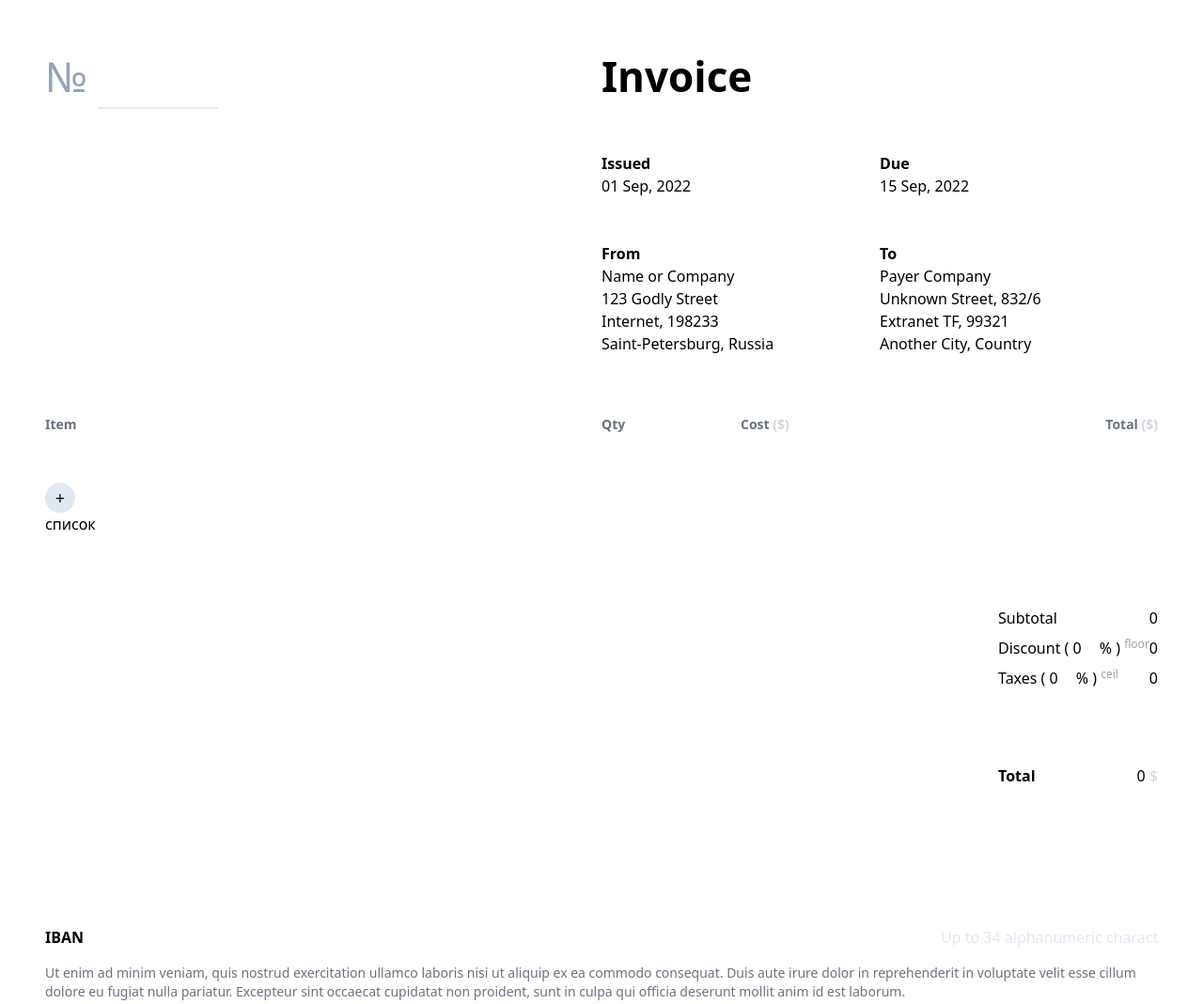
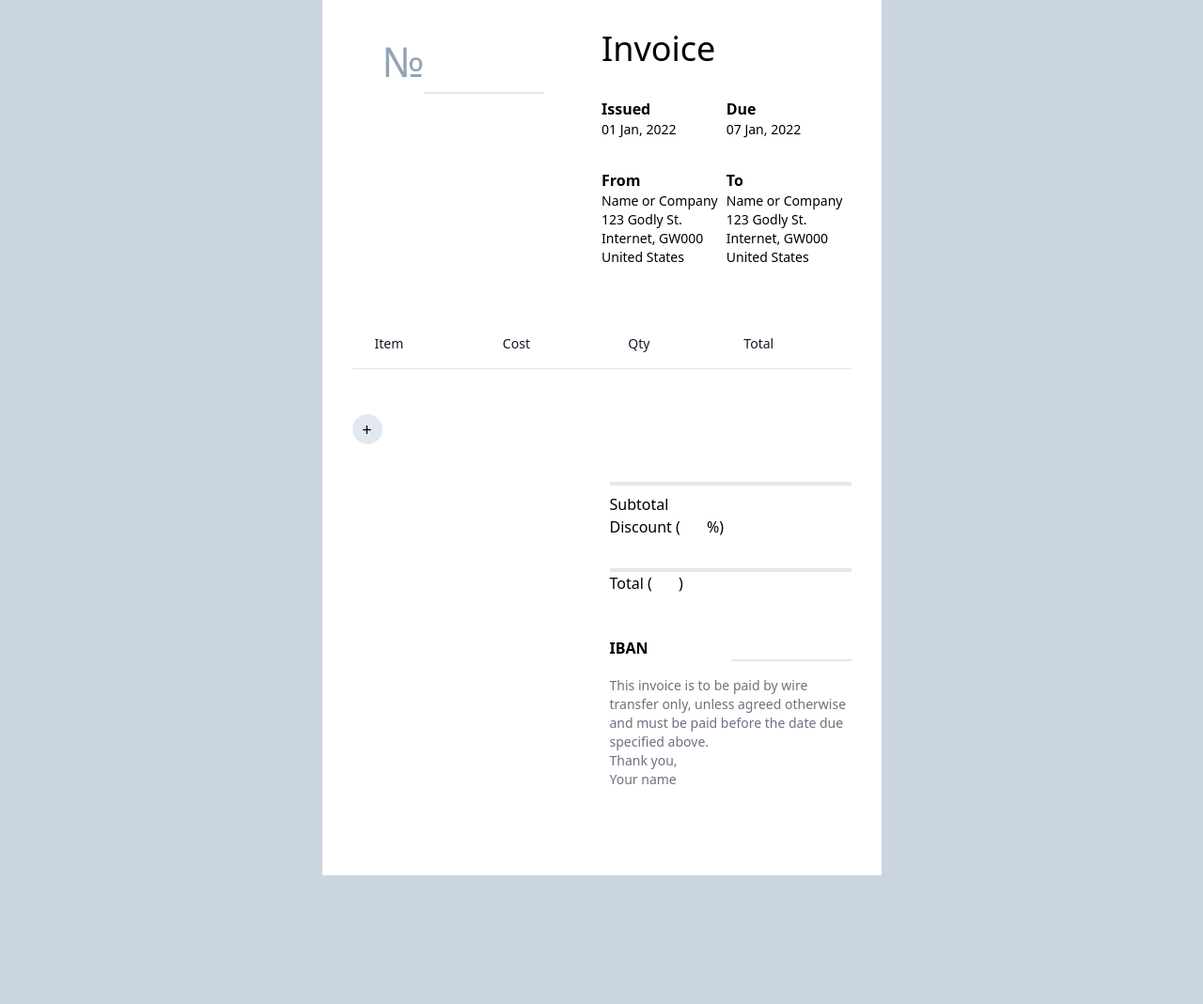
Before and after one commit to Zgerskih/itmoInvoice, a website built with Vite: page index.html in a window 1280 px wide. Shown: the top 1069 px of the page at 94% size. After the commit the page ends 932 px from the top, so only its background shows below. Built offline with nearby package versions, Linux system fonts and the light colour scheme.

Commit message:
вывод списка

```diff
--- a/index.html
+++ b/index.html
@@ -1,147 +1,142 @@
-
 <!DOCTYPE html>
 <html lang="en">
 <head>
   <meta charset="UTF-8" />
-  <link href="/vite.svg" rel="icon" type="image/svg+xml" />
-  <meta content="width=device-width, initial-scale=1.0" name="viewport" />
-  <title>INVOICE</title>
-  <script type="module" crossorigin src="main.js"></script>
-  <link rel="stylesheet" href="style.css"/>
+  <link rel="icon" type="image/svg+xml" href="/vite.svg" />
+  <meta name="viewport" content="width=device-width, initial-scale=1.0" />
+  <link rel="stylesheet" href="style.css" />
+  <title>Vite App</title>
 </head>
-<body class="bg-gray-200">
-<div class="font-sans" id="app">
-  <div class="container relative mx-auto bg-white content-box">
-    <section class="absolute top-0 h-full w-full hidden" id="popup">
-      <div class="absolute top-0 h-full w-full bg-gray-500/60" id="overlayWorkItemPopup"></div>
-      <div class="relative h-104 bg-white px-12 py-6 flex flex-col" id="popupWorkItemContainerForm">
-        <header class="flex flex-row justify-between">
-          <button class="text-red enabled:hover:font-bold disabled:text-gray-300" id="btnDeleteWorkItemPopup">
+<body class="bg-slate-300 font-sans font-normal">
+<div class="bg-white relative mx-auto w-[595px] h-[932px]">
+  <section
+    class="absolute top-0 w-[595px] h-[245px] hidden"
+    id="popupContainer"
+  >
+    <div class="absolute top-0 h-full w-full bg-gray-500" id="popupBackgroundBlocker">
+      <div class="relative h-104 bg-white px-12 py-6 flex flex-col">
+        <header class="flex flex-row justify-between mt-1">
+          <button
+            class="text-red-700 enabled:hover:font-bold disabled:text-gray-300"
+            id=""
+          >
             Delete
           </button>
-          <button class="text-gray hover:text-black" id="btnCloseWorkItemPopup">close</button>
+          <button class="text-gray-600 hover:text-black" id="btnCloceContainer">
+            Close
+          </button>
         </header>
         <main class="flex flex-row justify-between mt-8">
-          <h1 class="text-4xl font-bold" id="titleWorkItemContainer">Add</h1>
+          <h1 class="text-4xl font-bold" id="  ">Add</h1>
           <div class="font-bold self-end">
-            <label for="inputWorkItemQty">Qty: </label>
+            <label for="">Qty:</label>
             <input
-              class="w-16 input-percentage"
-              id="inputWorkItemQty"
-              pattern="[0-9]{2}"
-              required
+              class="w-16 border-b-2 outline-none"
+              id="inputQtyElements"
               type="text"
-              value=""
             />
           </div>
           <div class="font-bold self-end">
-            <label for="inputWorkItemCost">Cost: $</label>
+            <label for="">Cost:</label>
             <input
-              class="w-16 input-percentage"
-              id="inputWorkItemCost"
-              pattern="[0-9]{2}"
+              class="w-16 border-b-2 outline-none"
               required
+              id="inputCostElements"
               type="text"
-              value=""
             />
           </div>
-          <div class="font-bold self-end">Total: <span class="text-lg" id="workItemTotalContainer">0</span></div>
+          <div class="font-bold self-end">
+            <label for="">Total:</label>
+            <span class="text-lg" id="inputTotalElements"></span>
+          </div>
           <button
-            class="px-4 bg-black text-white rounded-xl enabled:hover:bg-dark-900 disabled:opacity-30 disabled:text-gray"
-
-            id="btnCreateWorkItem"
+            class="px-4 bg-black text-white rounded-2 rounded-lg  enabled:hover:bg-black disabled:opacity-30 disabled:text-gray-500"
+            id="btnCreateItem"
           >
             Create
           </button>
         </main>
-        <footer class="flex flex-row mt-6 w-full">
+        <footer class="mt-6 w-full">
           <div class="flex-col w-full">
             <div class="flex-row">
               <div class="flex-col">
                 <div class="font-bold text-xs text-gray-600">
-                  <label for="inputWorkItemTitle">Work item:</label>
+                  <label for="">Work item:</label>
+                </div>
+              </div>
             </div>
             <div class="w-full mt-1">
               <input
                 class="bg-gray-100 border-1 w-full h-full p-2"
-                    id="inputWorkItemTitle"
-                    placeholder="Enter title of the work item"
+                type="text"
+                placeholder="Working on new functionality"
+                id="inpItemTitle"
               />
-                </div>
             </div>
           </div>
           <div class="flex-row mt-6">
             <div class="flex-col">
               <div class="font-bold text-xs text-gray-600">
-                  <label for="inputWorkItemDescription">Description:</label>
+                <label for="">Description:</label>
               </div>
               <div class="w-full mt-1 h-32">
                     <textarea
                       class="bg-gray-100 border-1 w-full h-full p-2"
-                        id="inputWorkItemDescription"
-                        placeholder="Write what this work item about"
-                        style="resize: none"
+                      id="inpDescription"
+                      style="resize: none;"
+                      placeholder="Design block implementatino for user account based on ticket number OPT-3217 "
                     ></textarea>
-                </div>
               </div>
             </div>
           </div>
         </footer>
       </div>
+    </div>
   </section>
-    <article class="flex flex-col p-12">
-      <header class="flex flex-row">
-        <div class="basis-1/2">
+  <div class="pl-8 pr-8">
+    <header class="container">
+      <div class="flex flex-row pt-8 order-3">
+        <div class="text-zinc-400 pl-8 basis-1/2">
           <h1 class="text-[44px] text-slate-400">
-            <label for="inputInvoiceNumber">№ </label>
-            <input
-              class="w-32 border-b-2 focus:border-slate-500 focus:text-slate-500 focus:outline-none"
-              id="inputInvoiceNumber"
-              pattern="[0-9]"
-              required
-              type="text"
-            />
+            <label for=""
+            >№<input
+              class="w-32 border-b-2 focus:border-slate-500 focus:text-slate-500 outline-none"
+
+
+              maxlength="4"
+              type="number"
+              id="documentNumber"
+            /></label>
           </h1>
         </div>
+        <div class="flex flex-col basis-1/2">
           <div class="basis-1/2">
-          <div class="flex-col">
-            <div class="flex-row">
-              <h1 class="text-[44px] text-black font-bold">Invoice</h1>
+            <div class="flex text-4xl">
+              <h2>Invoice</h2>
             </div>
-            <div class="flex flex-row mt-12">
+            <div class="flex flex-row mt-8">
               <div class="basis-1/2">
-                <div class="flex-col">
                 <h4 class="font-bold">Issued</h4>
-                  <p class="text-base">01 Sep, 2022</p>
+                <p class="text-sm">01 Jan, 2022</p>
+              </div>
+              <div class="basis-1/2">
+                <h4 class="font-bold">Due</h4>
+                <p class="text-sm">07 Jan, 2022</p>
               </div>
             </div>
+            <div class="flex flex-row mt-8">
               <div class="basis-1/2">
-                <div class="flex-col">
-                  <h4 class="font-bold">Due</h4>
-                  <p class="text-base">15 Sep, 2022</p>
-                </div>
-              </div>
-            </div>
-            <div class="flex flex-row mt-12">
-              <div class="basis-1/2">
-                <div class="flex-col">
                 <h4 class="font-bold">From</h4>
-                  <p class="text-base">
-                    Name or Company<br />
-                    123 Godly Street<br />
-                    Internet, 198233<br />
-                    Saint-Petersburg, Russia<br />
+                <p class="text-sm">
+                  Name or Company 123 Godly St. Internet, GW000 United
+                  States
                 </p>
               </div>
-              </div>
               <div class="basis-1/2">
-                <div class="flex-col">
                 <h4 class="font-bold">To</h4>
-                  <p class="text-base">
-                    Payer Company<br />
-                    Unknown Street, 832/6<br />
-                    Extranet TF, 99321<br />
-                    Another City, Country<br />
+                <p class="text-sm">
+                  Name or Company 123 Godly St. Internet, GW000 United
+                  States
                 </p>
               </div>
             </div>
@@ -149,119 +144,116 @@
         </div>
       </div>
     </header>
-      <main class="flex flex-row mt-16">
-        <div class="flex flex-col w-full">
-          <div class="flex-row">
-            <section class="table-header-border text-sm text-gray-500 font-bold pb-1">
-              <div class="grid grid-cols-8">
-                <div class="col-span-4">Item</div>
-                <div>Qty</div>
-                <div>Cost <span class="text-gray-300">($)</span></div>
-                <div class="col-span-2 text-right">Total <span class="text-gray-300">($)</span></div>
-              </div>
-            </section>
-            <div class="flex-col" id="tableWorkItems">
-              <div
-                class="hidden [&>*]:pointer-events-none grid grid-cols-8 select-none items-center border-b-1 py-2 hover:bg-gray-100"
-                layout-template-fro-work-item
+    <main class="flex flex-col mt-12">
+      <div>
+        <div class="flex flex-col">
+          <div class="overflow-x-auto sm:-mx-6 lg:-mx-8">
+            <div class="py-2 inline-block min-w-full sm:px-6 lg:px-8">
+              <div class="overflow-hidden">
+                <table class="min-w-full">
+                  <thead class="bg-white border-b">
+                  <tr>
+                    <th
+                      scope="col"
+                      class="text-sm font-medium text-gray-900 px-6 py-4 text-left"
                     >
-                <div class="col-span-4 self-end pl-2 pr-3">
-                  <div class="font-bold">Example Title</div>
-                  <div class="text-xs text-gray-400">Example description</div>
-                </div>
-                <div>100</div>
-                <div>500</div>
-                <div class="col-span-2 text-right pr-2">1110</div>
+                      Item
+                    </th>
+                    <th
+                      scope="col"
+                      class="text-sm font-medium text-gray-900 px-6 py-4 text-left"
+                    >
+                      Cost
+                    </th>
+                    <th
+                      scope="col"
+                      class="text-sm font-medium text-gray-900 px-6 py-4 text-left"
+                    >
+                      Qty
+                    </th>
+                    <th
+                      scope="col"
+                      class="text-sm font-medium text-gray-900 px-6 py-4 text-left"
+                    >
+                      Total
+                    </th>
+                  </tr>
+                  </thead>
+                  <tbody id="tableItems">
+                  </tbody>
+                </table>
               </div>
             </div>
           </div>
-          <div class="flex-row mt-12">
-            <button class="w-8 h-8 text-lg rounded-full bg-slate-200 hover:bg-gray-300" id="btnAddWorkItem">
-              +
+        </div>
+        <div class="mt-10">
+          <div>
+            <button class="w-8 h-8 text-lg rounded-full bg-slate-200 hover:bg-gray-300" id="btnAddItem">+
             </button>
-            <ul id="liItem"> список </ul>
           </div>
-          <div class="flex flex-row justify-end mt-16">
-
-            <div class="w-50%">
-              <section class="border-top leading-8 pt-2">
-                <div class="flex flex-col">
-                  <div class="flex flex-row justify-between">
-                    Subtotal
-                    <span id="resultsSubtotalContainer">0</span>
         </div>
-                  <div class="flex flex-row justify-between">
-                        <span>
-                          <label for="inputDiscountPercent">Discount (</label>
-                          <input
-                            class="w-6 input-percentage"
-                            id="inputDiscountPercent"
-                            pattern="[0-9]{2}"
-                            required
-                            type="text"
-                            value="0"
-                          />
-                          % ) <sup class="text-gray-400">floor</sup>
-                        </span>
-                    <span id="resultsDiscountContainer">0</span>
+        <div class="flex flex-row justify-end mt-10">
+          <div class="w-[257px] h-[37px]">
+            <section class="border-t-4 border-b-gray-800 pt-2">
+              <div class="flex justify-between">
+                <div>
+                  <h4>Subtotal</h4>
                 </div>
-                  <div class="flex flex-row justify-between">
-                        <span>
-                          <label for="inputTaxPercent">Taxes (</label>
-                          <input
-                            class="w-6 input-percentage"
-                            id="inputTaxPercent"
-                            pattern="[0-9]{2}"
-                            required
-                            type="text"
-                            value="0"
-                          />
-                          % ) <sup class="text-gray-400">ceil</sup>
-                        </span>
-                    <span id="resultsTaxesContainer">0</span>
+                <div>
+                  <span id="subtotalResult"></span>
+                </div>
+              </div>
+              <div class="flex justify-between">
+                <div>
+                  <label for="">Discount (</label>
+                  <input class="w-6 input-percentage outline-none" id=" " type="text">%)
+                </div>
+                <div>
+                  <span id="discountResult"></span>
                 </div>
               </div>
             </section>
-              <section class="border-top mt-16 leading-8 pt-2">
-                <div class="flex flex-row justify-between">
-                  <b>Total</b>
-                  <span>
-                        <span id="resultsTotalContainer">0</span>
-                        <span class="text-gray-300">$</span>
-                      </span>
+            <section class="w-[257px] h-[19px] border-t-4 border-b-gray-800 mt-8">
+              <div class="flex justify-between">
+                <div>
+                  <label for="">Total (</label>
+                  <input class="w-6 input-percentage outline-none" id=" " type="text">)
+                </div>
+                <div>
+                  <span id="totalResult"></span>
+                </div>
               </div>
             </section>
           </div>
         </div>
       </div>
     </main>
-      <footer class="flex flex-row justify-end mt-36">
-        <section class="flex-col w-50%">
+    <footer class="flex flex-row justify-end mt-32">
+      <section class="flex flex-col w-[257px] h-[114px]">
         <header class="flex flex-row justify-between">
           <b>IBAN</b>
           <input
-              class="w-78 input-percentage placeholder:text-slate-200"
-              id="inputIBANNumber"
-              placeholder="Up to 34 alphanumeric characters"
-              required
+            class="w-32 border-b-2 focus:border-slate-500 outline-none"
             type="text"
-              value=""
           />
         </header>
         <main class="mt-4 text-sm text-gray-500">
-            Ut enim ad minim veniam, quis nostrud exercitation ullamco laboris nisi ut aliquip ex ea commodo
-            consequat. Duis aute irure dolor in reprehenderit in voluptate velit esse cillum dolore eu fugiat nulla
-            pariatur. Excepteur sint occaecat cupidatat non proident, sunt in culpa qui officia deserunt mollit anim
-            id est laborum.
+          <p>
+            This invoice is to be paid by wire transfer only, unless agreed
+            otherwise and must be paid before the date due specified above.
+          </p>
+          <footer>
+            <p>Thank you,</p>
+            <p>Your name</p>
+          </footer>
         </main>
-          <footer class="mt-4">
-            <div>Thank you,</div>
-            <div>Your name</div>
-          </footer>
       </section>
     </footer>
-    </article>
   </div>
+</div>
+<script type="module" src="/main.js"></script>
+</body>
+</html>
 </div>
 </body>
 </html>
--- a/main.js
+++ b/main.js
@@ -1,52 +1,167 @@
-const domBtnPlus = document.getElementById('btnAddWorkItem');
-const domBtnClose = document.getElementById('btnCloseWorkItemPopup');
-const popup = document.getElementById('popup');
-const domInputQty = document.getElementById('inputWorkItemQty');
-const domInputCost = document.getElementById('inputWorkItemCost');
-const domItemTotal = document.getElementById('workItemTotalContainer');
-const domBtnCreateWorkItem = document.getElementById('btnCreateWorkItem');
-const domLiItem = document.getElementById('liItem');
+// button
+const btnOpenContainer = document.getElementById("btnAddItem");
+const btnCloceContainer = document.getElementById("btnCloceContainer");
+const btnCreateItem = document.getElementById("btnCreateItem");
 
-domBtnPlus.addEventListener('click', onBtnOpenAddWorkItem);
-domBtnClose.addEventListener('click', onBtnCloseAddWorkItem);
-domInputQty.addEventListener('keyup', totalItem);
-domInputCost.addEventListener('keyup', totalItem);
-domBtnCreateWorkItem.addEventListener("click", onCreateWorkItem)
+btnCreateItem.addEventListener("click", createItemSheet);
+btnCloceContainer.addEventListener("click", clocePopupContainer);
+btnOpenContainer.addEventListener("click", () => openPopupContainer());
 
-function totalItem() {
-  const qty = domInputQty.value;
-  const cost = domInputCost.value;
-  let total = qty * cost;
-  domItemTotal.innerHTML = total;
-  console.log(total, qty, cost);
-  return total;
+//  input
+const popupContainer = document.getElementById("popupContainer");
+const inpDocumentNumber = document.getElementById("documentNumber");
+const inpQtyElements = document.getElementById("inputQtyElements");
+const inputCostElements = document.getElementById("inputCostElements");
+const inputTotalElements = document.getElementById("inputTotalElements");
+const tableItems = document.getElementById("tableItems");
+const inpItemTitle = document.getElementById("inpItemTitle");
+const inpDescription = document.getElementById("inpDescription");
+const subtotalResult = document.getElementById("subtotalResult");
+const discountResult = document.getElementById("discountResult");
+const totalResult = document.getElementById("totalResult");
+const popupBackgroundBlocker = document.getElementById("popupBackgroundBlocker");
+
+inpDocumentNumber.addEventListener("keyup", () => inpDocumentNumberVerification());
+
+inpQtyElements.addEventListener("keyup", (event) => {
+  console.log("> inpQtyElements:", event.currentTarget.value);
+  currentWorkItem.qty = parseInt(event.currentTarget.value);
+  inputTotalElements.innerHTML = currentWorkItem.total;
+  checkCanCreate();
+});
+inpItemTitle.addEventListener("keyup", (event) => {
+  console.log("> inpItemTitle:", event.currentTarget.value);
+  currentWorkItem.title = event.currentTarget.value;
+  checkCanCreate();
+});
+inputCostElements.addEventListener("keyup", (event) => {
+  console.log("> inputCostElements:", event.currentTarget.value);
+  currentWorkItem.cost = parseInt(event.currentTarget.value);
+  inputTotalElements.innerHTML = currentWorkItem.total;
+  checkCanCreate();
+});
+
+tableItems.addEventListener("click", (e) => {
+  const target = e.target.tableItems;
+  // console.log("click -> ", target, target.dataset.todoid);
+  if (target.dataset.todoid) {
+    openPopupContainer(target.dataset.todoid);
+  }
+});
+console.log(tableItems);
+
+const checkCanCreate = () => {
+  const result = !(currentWorkItem.title.length > 0 && currentWorkItem.total > 0);
+  console.log("> checkCanCreate:", result);
+  btnCreateItem.disabled = result;
+};
+
+class InvoiceVO {
+  constructor() {
+    this.id = "";
+    this.items = [];
+    this.discount = 0;
+    this.iban = "";
+  }
 }
 
-function onBtnOpenAddWorkItem() {
-  popup.style.display = 'block';
+class WorkItemVO {
+  constructor(title = "", description = "", qty, cost) {
+    this.id = null;
+    this.title = title;
+    this.description = description;
+    this.qty = qty;
+    this.cost = cost;
+  }
+  get total() {
+    return (this.cost) * (this.qty);
+  }
 }
 
-function onBtnCloseAddWorkItem() {
-  popup.style.display = 'none';
+const invoiceVO = JSON.parse(localStorage.getItem("invoice")) || new InvoiceVO();
+let currentWorkItem = null;
+
+displayMessages();
+
+function openPopupContainer(index) {
+  console.log(index);
+  currentWorkItem = index ? Object.create({}, invoiceVO.items[parseInt(index)]) : new WorkItemVO();
+  console.log("> openPopupContainer -> currentWorkItem", currentWorkItem);
+  btnCreateItem.disabled = true;
+  popupContainer.style.display = "block";
+  inpQtyElements.value = currentWorkItem.qty;
 }
-// //
-// function onCreateWorkItem(event) {
-//   console.log('> domBtnCreateWorkItem -> handle(click)', event)
-// }
 
-//проверка на disabled
-// function onCreateWorkItemCheck () {
-//   let $texts = $('#inputWorkItemQty, #inputWorkItemCost');
-//   let $button = $('#btnCreateWorkItem');
-//   $texts.on("change", function() {
-//     let hasEmpty = $texts.filter(function() { return !$(this).val(); }).length > 0;
-//     $button.prop('disabled', hasEmpty);
-//   }).trigger('change');
-// };
+function clocePopupContainer() {
+  popupContainer.style.display = "none";
+}
 
-// function createWorkItem(){
-// document.createElement("li"){
-//   if (totalItem != 0 );
-//   return domLiItem
-//   }
-// }
+function inpDocumentNumberVerification() {
+  const invoiceDocumentNumber = inpDocumentNumber.value;
+  const checkingForNumber = invoiceDocumentNumber && !Number.isNaN(invoiceDocumentNumber);
+  if (checkingForNumber) {
+    return true;
+  } else {
+    alert("Enter the number");
+  }
+}
+
+function sumOfItemsQtyAndCost() {
+  const canCalculateTotal = currentWorkItem.qty && currentWorkItem.cost;
+  currentWorkItem.total = canCalculateTotal ? currentWorkItem.qty * currentWorkItem.cost : 0;
+  inputTotalElements.innerHTML = currentWorkItem.total;
+}
+function createItemSheet() {
+  if (currentWorkItem.id == null) {
+    currentWorkItem.id = Date.now();
+    invoiceVO.items.push(currentWorkItem);
+  } else {
+    const index = invoiceVO.items.findIndex((vo) => vo.id === currentWorkItem.id);
+    invoiceVO.items.splice(index, 1, currentWorkItem);
+  }
+
+  currentWorkItem = null;
+  displayMessages();
+  saveInvoice();
+}
+
+function saveInvoice() {
+  localStorage.setItem("invoice", JSON.stringify(invoiceVO));
+}
+
+function displayMessages() {
+  let listItems = "";
+  invoiceVO.items.forEach((workItemVO, index) => {
+    listItems += `
+      <tr data-todoid="${workItemVO.id}"
+    class="bg-white border-b transition duration-300 ease-in-out hover:bg-gray-100"
+    for="item_${index}"
+      >
+    <td data-todoid="${index}"
+    class="pointer-events-none px-6 py-4 whitespace-nowrap text-sm font-medium text-gray-800"
+    >
+    ${workItemVO.title} <span class="text-gray-500"><br>${workItemVO.description}</span>
+    </td>
+    <td
+    class="pointer-events-none text-sm text-gray-900 font-light px-6 py-4 whitespace-nowrap"
+    >
+    ${workItemVO.qty}
+    </td>
+    <td
+    class="pointer-events-none text-sm text-gray-900 font-light px-6 py-4 whitespace-nowrap"
+    >
+    ${workItemVO.cost}
+    </td>
+    <td
+    class="pointer-events-none text-sm text-gray-900 font-light px-6 py-4 whitespace-nowrap"
+    >
+    $${workItemVO.total}
+    </td>
+    </tr>
+      `;
+    subtotalResult.innerHTML = invoiceVO.items.reduce(function (prev, curr) {
+      return prev + curr.total;
+    }, 0);
+  });
+  tableItems.innerHTML = listItems;
+}
```
Lines whose indentation alone changed are shown as unchanged.
